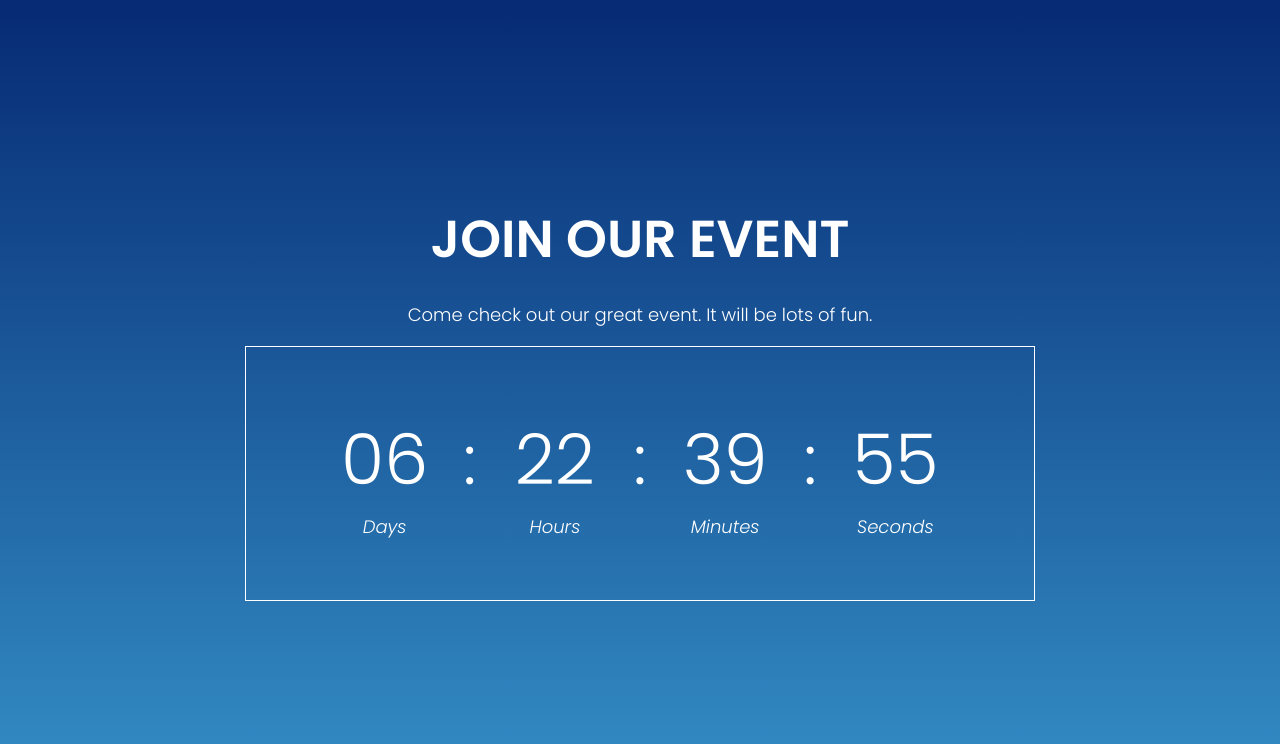
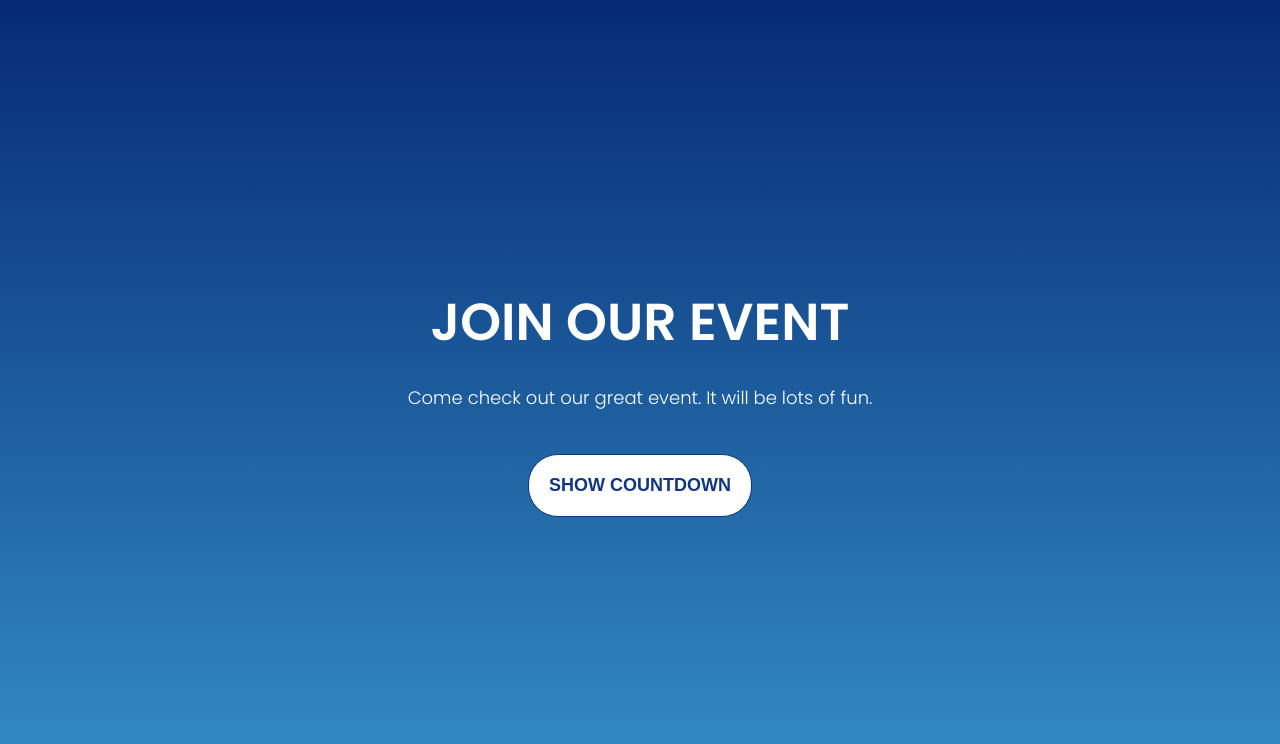
Before and after one commit to lyraddigital/react-useeffect-countdown-timer, a React (Create React App) app: page / in a window 1280 px wide. Shown: the top 744 px of the page. Built offline with nearby package versions, Linux system fonts and the light colour scheme.

Commit message:
Added a toggle button and hid the countdown timer by default

```diff
--- a/src/App.js
+++ b/src/App.js
@@ -1,3 +1,4 @@
+import { useState } from 'react';
 import { add } from 'date-fns';
 
 import { Ticker } from 'components/Ticker';
@@ -12,11 +13,21 @@ const futureDate = add(new Date(), {
 });
 
 function App() {
+  const [tickerVisible, setTickerVisible] = useState(false);
+  const tickerEl = tickerVisible ? <Ticker futureDate={futureDate} /> : null;
+  const toggleText = tickerVisible ? 'Hide Countdown': 'Show Countdown';
+
   return (
     <div className={ style.pageContainer }>
       <h1>Join Our Event</h1>
       <p>Come check out our great event. It will be lots of fun.</p>
-      <Ticker futureDate={futureDate} />
+      { tickerEl }
+      <button
+        className={ style.toggleButton }
+        onClick={() => setTickerVisible(prev => !prev) }
+      >
+        { toggleText }
+      </button>
     </div>
   );
 }
--- a/src/App.module.scss
+++ b/src/App.module.scss
@@ -18,4 +18,29 @@
   p {
     margin-bottom: 1.8rem;
   }
+
+  .toggleButton {
+    padding: 2rem;
+    font-size: 1.8rem;
+    margin-top: 2.5rem;
+    border: 1px solid $button-border-color;
+    background: $button-background-color;
+    border-radius: 3rem;
+    text-transform: uppercase;
+    color: $button-text-color;
+    font-weight: 600;
+    cursor: pointer;
+
+    &:hover {
+      border: 1px solid $button-hover-border-color;
+      background: $button-hover-background-color;
+      color: $button-hover-text-color;
+    }
+
+    &:active {
+      border: 1px solid $button-active-border-color;
+      background: $button-active-background-color;
+      color: $button-active-text-color;
+    }
+  }
 }
--- a/src/_colours.scss
+++ b/src/_colours.scss
@@ -1,4 +1,13 @@
 $text-color: white;
 $border-color: white;
+$button-background-color: white;
+$button-border-color: #11357e;
+$button-text-color: #11357e;
+$button-active-text-color: white;
+$button-active-border-color: white;
+$button-active-background-color: #11357e;
+$button-hover-background-color: #ddd;
+$button-hover-border-color: #1e4aa1;
+$button-hover-text-color: #1e4aa1;
 $background-dark-gradient: #062a73;
 $background-light-gradient: #348fc7;
```
